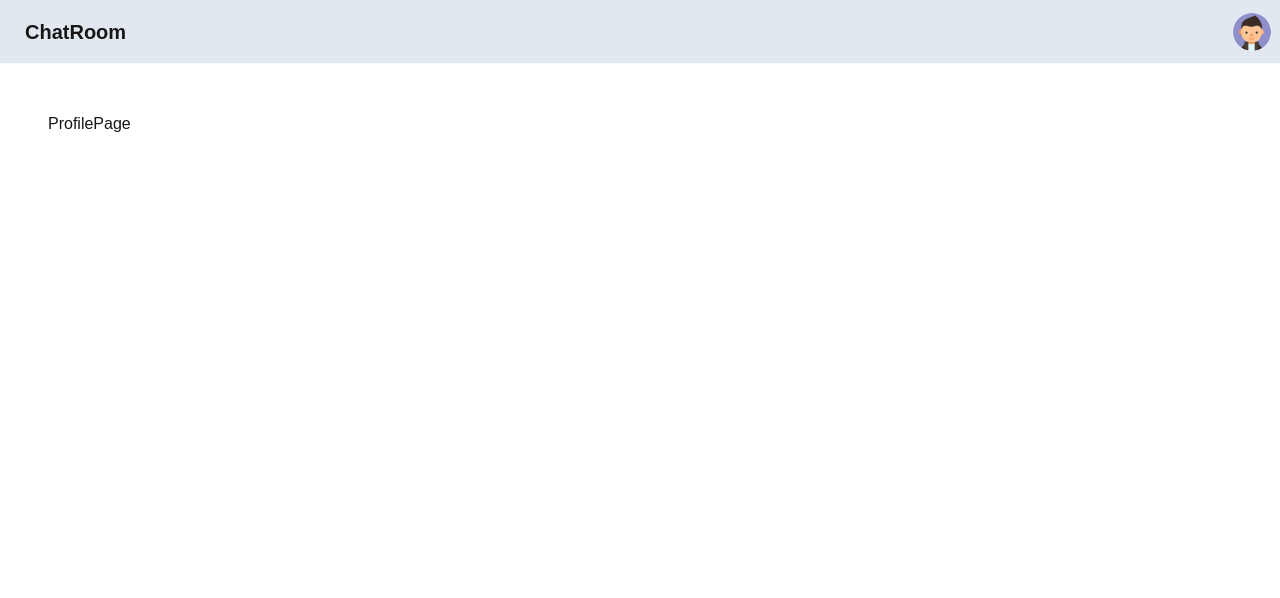
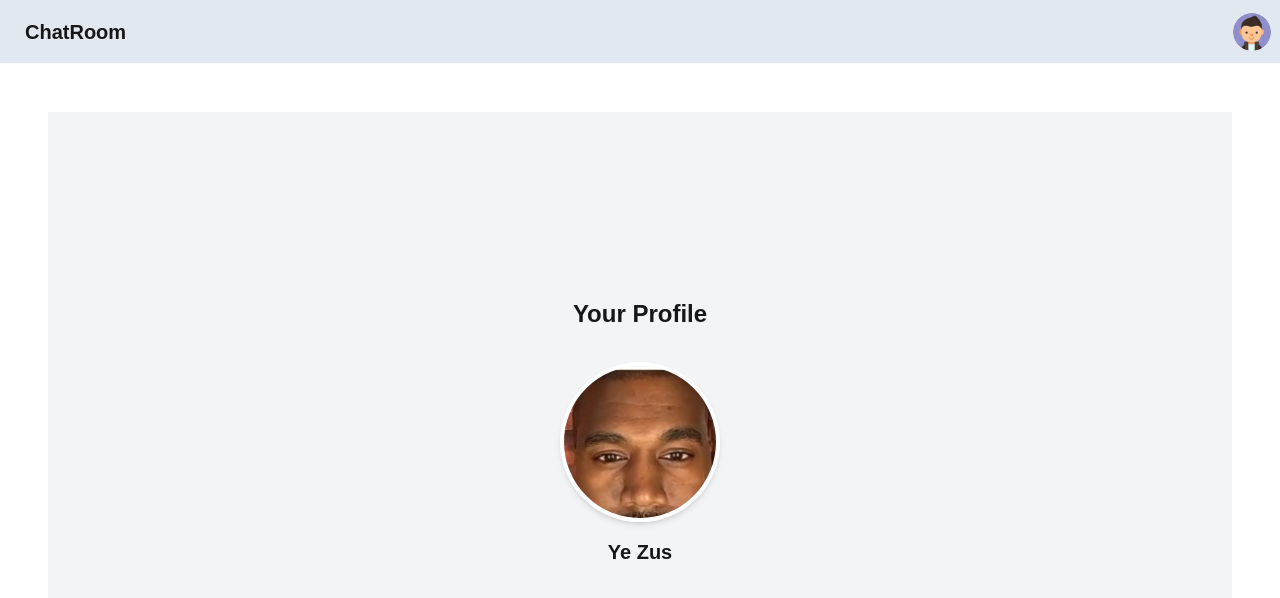
Before and after one commit to TawanABC/socket-programming-frontend, a Next.js app: page /home/profile in a window 1280 px wide. Shown: the top 598 px of the page. Built offline with nearby package versions, Linux system fonts and the light colour scheme.

Commit message:
add profile page

```diff
--- a/src/app/home/profile/page.tsx
+++ b/src/app/home/profile/page.tsx
@@ -1,7 +1,55 @@
-import React from 'react'
+'use client'
+import { useRef, useState } from 'react'
+import { Pencil } from 'lucide-react'
 
 export default function ProfilePage() {
+  const dummyuser = {
+    name: 'Ye Zus',
+    profilePic: '/dummypic.jpg',
+  }
+  const fileInputRef = useRef<HTMLInputElement | null>(null)
+  const [imageSrc, setImageSrc] = useState('/dummypic.jpg') // default picture
+
+  const handleImageChange = (e: React.ChangeEvent<HTMLInputElement>) => {
+    const file = e.target.files?.[0]
+    if (file) {
+      console.log("pic changed")
+      const reader = new FileReader()
+      reader.onload = () => {
+        setImageSrc(reader.result as string)
+      }
+      reader.readAsDataURL(file)
+    }
+  }
+
   return (
-    <div>ProfilePage</div>
+    <div className="h-[calc(100vh-10rem)] flex flex-col items-center justify-center bg-gray-100 p-4">
+      <h2 className="text-2xl font-bold mb-8">Your Profile</h2>
+      <div className="relative group w-40 h-40">
+        {/* <img
+          src={dummyuser.profilePic}
+          alt="Profile"
+          className="w-full h-full object-cover rounded-full border-4 border-white shadow-md"
+        /> */}
+        <img
+          src={imageSrc}
+          alt="Profile"
+          className="w-full h-full object-cover rounded-full border-4 border-white shadow-md"
+        />
+        <button
+        onClick={() => fileInputRef.current?.click()}
+        className="absolute bottom-2 right-2 bg-white p-1.5 rounded-full shadow-md opacity-0 group-hover:opacity-100 transition-opacity">
+          <Pencil className="w-5 h-5 text-gray-600" />
+        </button>
+        <input
+          ref={fileInputRef}
+          type="file"
+          accept="image/*"
+          className="hidden"
+          onChange={handleImageChange}
+        />
+      </div>
+      <h1 className="mt-4 text-xl font-semibold">{dummyuser.name}</h1>
+    </div>
   )
 }
```
Also changed, not shown: public/dummypic.jpg (added).
